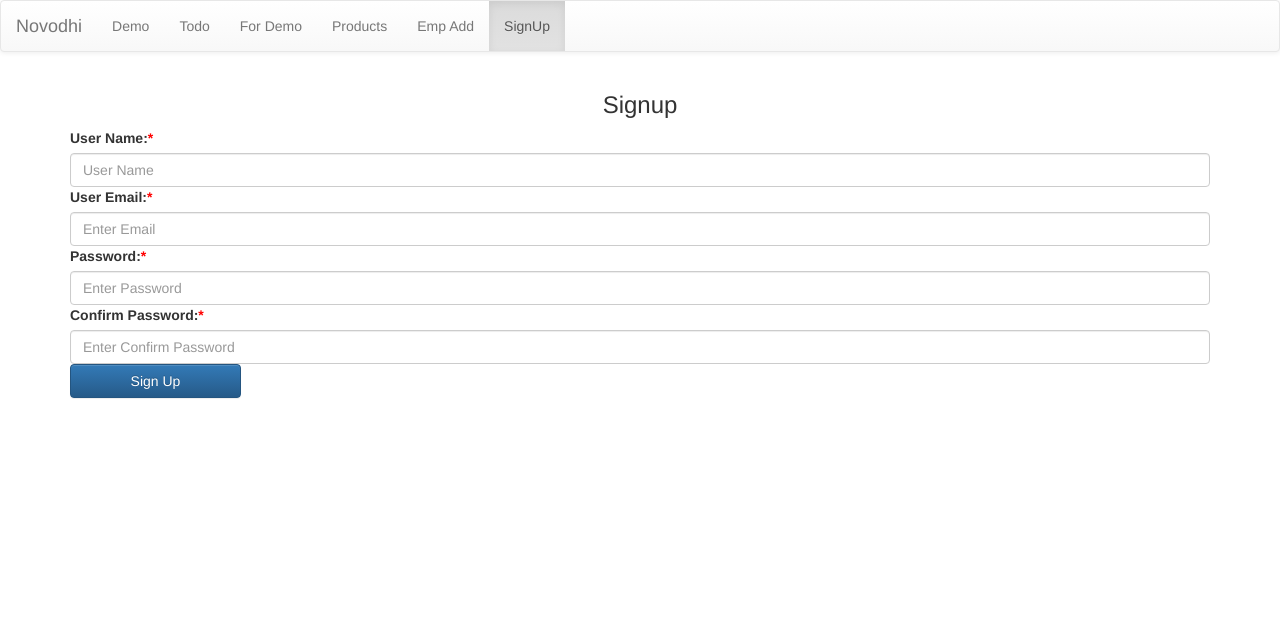
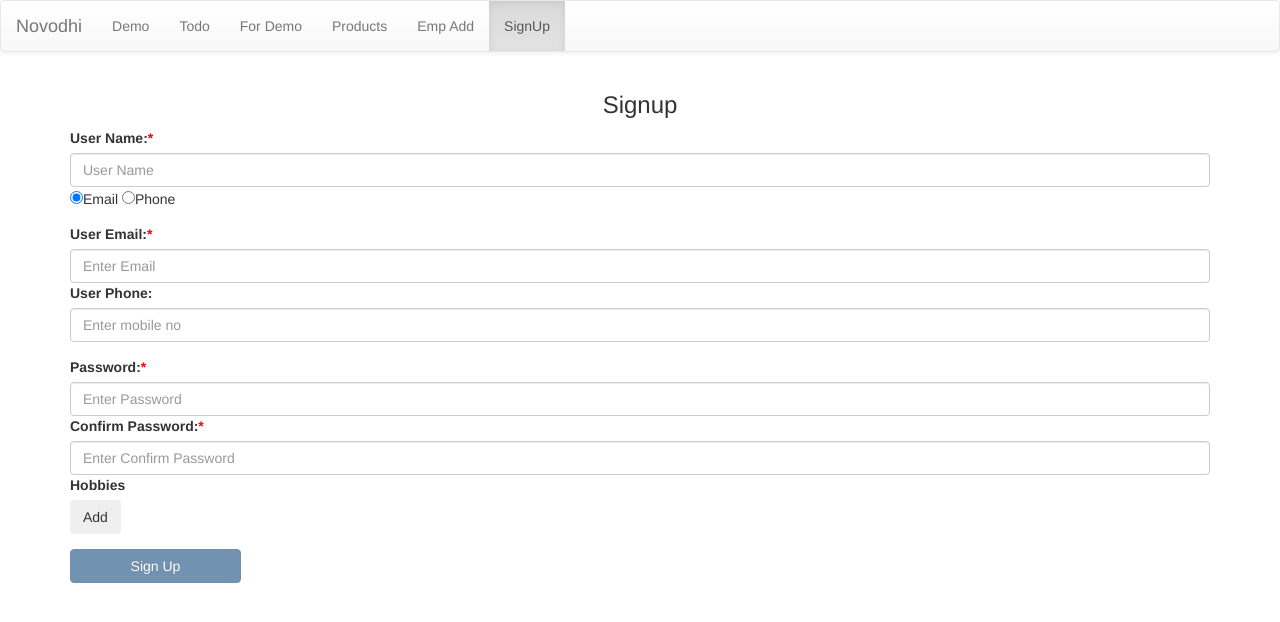
Before and after one commit to jinalshah999/novodhiDemo, an Angular app: page /signup in a window 1280 px wide. Shown: the top 622 px of the page. Built offline with nearby package versions, Linux system fonts and the light colour scheme.

Commit message:
pushed reactive forms

```diff
--- a/src/app/signup/signup.component.html
+++ b/src/app/signup/signup.component.html
@@ -19,6 +19,12 @@
         </p>
       </div>
     </div>
+    <div class="form-group">
+      <div class="controls">
+        <input type="radio" value="email" class="form-check-input" formControlName="user_notification">Email
+        <input type="radio" value="phone" class="form-check-input" formControlName="user_notification">Phone
+      </div>
+    </div>
     <div class="from-group">
       <label>User Email:<span class="lblError">*</span></label>
       <div class="controls">
@@ -27,6 +33,14 @@
           class="lblError">Email is required</p>
         <p *ngIf="signupForm.get('user_email').hasError('email') && !signupForm.get('user_email').pristine "
           class="lblError">Invalid Email</p>
+      </div>
+    </div>
+    <div class="form-group">
+      <label>User Phone: </label>
+      <div class="controls">
+        <input type="text" formControlName="user_phone" placeholder="Enter mobile no" class="form-control">
+        <p *ngIf="signupForm.get('user_phone').hasError('required') && !signupForm.get('user_phone').pristine "
+          class="lblError">Phone is required</p>
       </div>
     </div>
     <div formGroupName="password_group" class="form-row">
@@ -56,12 +70,23 @@
         password doesn't match
       </p>
     </div>
+    <div class="form-group">
+      <label>Hobbies</label>
+      <div class="controls">
+        <button type="button" class="btn btn-secondary" (click)="onAddHobbiesClick()">Add</button>
 
+        <div formArrayName="user_hobbies" *ngFor="let item of getControl();let i=index">
+          <input type="text" [formControlName]="i" class="form-control">
+          <button type="button" class="btn btn-danger btn-sm pull" (click)="onRemoveHobbiesClick(i)"> Remove </button>
+        </div>
+      </div>
+
+    </div>
     <div class="form-group">
-      <button class="btn btn-primary" type="submit" style="width: 15%">
+      <button class="btn btn-primary" [disabled]="signupForm.invalid" type="submit" style="width: 15%">
         Sign Up
       </button>
-      <!-- [disabled]="signupForm.invalid" -->
+      <!--  -->
     </div>
   </form>
 </div>
--- a/src/app/signup/signup.component.ts
+++ b/src/app/signup/signup.component.ts
@@ -1,6 +1,7 @@
 import { Component, OnInit } from '@angular/core';
 import {
   AbstractControl,
+  FormArray,
   FormControl,
   FormGroup,
   Validators,
@@ -34,10 +35,31 @@ export class SignupComponent implements OnInit {
         },
         [this.matchPasswords.bind(this)]
       ),
+      user_phone: new FormControl(null),
+      user_notification: new FormControl('email'),
+      user_hobbies: new FormArray([]),
     });
+
+    this.signupForm
+      .get('user_notification')
+      .valueChanges.subscribe((x) => this.setNotificationValidation(x));
+  }
+  setNotificationValidation(value: string) {
+    const phoneControl = this.signupForm.get('user_phone');
+    const emailControl = this.signupForm.get('user_email');
+    if (value == 'phone') {
+      phoneControl.setValidators(Validators.required);
+      emailControl.clearValidators();
+      emailControl.setValidators(Validators.email);
+    } else {
+      emailControl.setValidators([Validators.required, Validators.email]);
+      phoneControl.clearValidators();
+    }
+    phoneControl.updateValueAndValidity();
+    emailControl.updateValueAndValidity();
   }
   onSignup() {
-    console.log(this.signupForm);
+    console.log(this.signupForm.value);
   }
   invalidUserNameValidation(
     control: AbstractControl
@@ -55,4 +77,18 @@ export class SignupComponent implements OnInit {
     }
     return null;
   }
+  getControl() {
+    return (<FormArray>this.signupForm.get('user_hobbies')).controls;
+  }
+  onAddHobbiesClick() {
+    if (this.signupForm.get('user_hobbies').value.length < 3) {
+      const control = new FormControl(null);
+      (this.signupForm.get('user_hobbies') as FormArray).push(control);
+    } else {
+      alert('you can add max 3 hobbies');
+    }
+  }
+  onRemoveHobbiesClick(i) {
+    (this.signupForm.get('user_hobbies') as FormArray).removeAt(i);
+  }
 }
```
